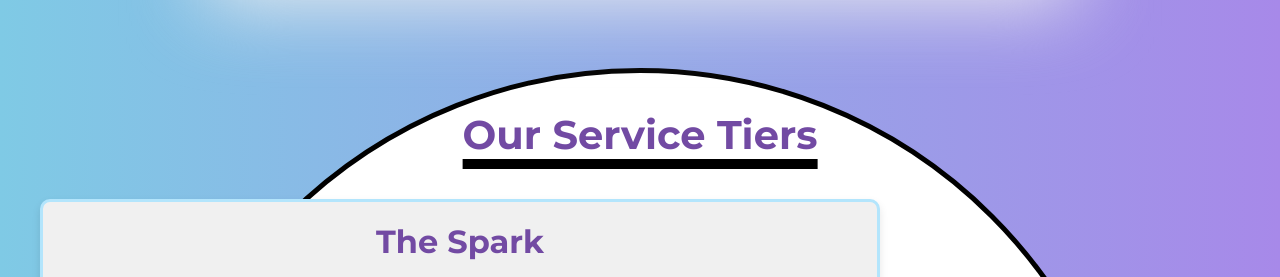
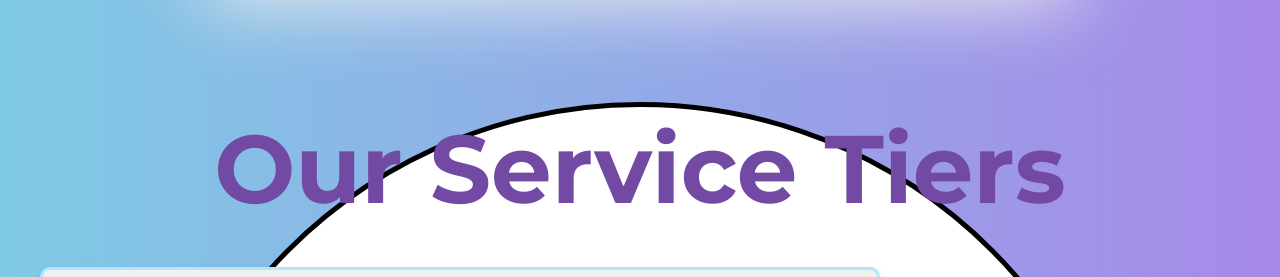
Before and after one commit to lewybagz/BizBoom, a React (Vite) app: page / in a window 1280 px wide. Shown: the part 848-1125 px from the top of the page. Built offline with nearby package versions, Linux system fonts and the light colour scheme.

Commit message:
more css changes

```diff
--- a/src/styles/ContactForm.css
+++ b/src/styles/ContactForm.css
@@ -101,7 +101,17 @@ body {
   border-radius: 20px;
   box-shadow: 0 0 5px 5px #00000020;
   backdrop-filter: blur(40px);
-  background-color: #ffffff85;
+  background-image: linear-gradient(45deg, #000000, #f0f0f0, #000000);
+  background-size: 1000% 100%; /* Large size to allow the gradient to be "pulled" across */
+  animation: shimmer 30s linear infinite;
+}
+@keyframes shimmer {
+  0% {
+    background-position: -500%;
+  }
+  100% {
+    background-position: 500%;
+  }
 }
 
 /* FORM ELEMENTS
@@ -162,8 +172,7 @@ select,
 .contact-form input:focus,
 .contact-form textarea:focus,
 .contact-form button:enabled:hover,
-.contact-form button:focus,
-.contact-form input[type="checkbox"]:focus + label {
+.contact-form button:focus {
   background: var(--bgFormElsFocus);
 }
 
@@ -246,7 +255,6 @@ select,
   position: relative;
   display: inline-block;
   padding-left: 2rem;
-  transition: background 0.3s cubic-bezier(0.57, 0.21, 0.69, 1.25);
 }
 
 .contact-form input[type="checkbox"] + label::before,
--- a/src/styles/main.css
+++ b/src/styles/main.css
@@ -3,6 +3,7 @@
 body {
   margin: 0;
   padding: 0;
+  overflow-x: hidden;
 }
 .app {
   background: linear-gradient(to right, #7fcae5, #a789e9);
@@ -10,7 +11,6 @@ body {
   text-align: center;
   padding: 60px 20px;
   min-width: 100dvw;
-  overflow-x: hidden;
 }
 .logo {
   position: fixed;
@@ -201,23 +201,11 @@ body {
     position: relative;
     top: -10px;
     font-family: "Montserrat", sans-serif;
-    font-size: 2.5rem;
+    font-size: 6rem;
     color: #724aa3;
     margin-bottom: 30px;
     position: relative;
     align-self: center; /* Center align the header */
-
-    &::after {
-      content: "";
-      display: block;
-      height: 10px;
-      width: 100%;
-      background-color: #000000;
-      position: absolute;
-      left: 50%;
-      bottom: -10px;
-      transform: translateX(-50%);
-    }
   }
 
   & .tier {
```
